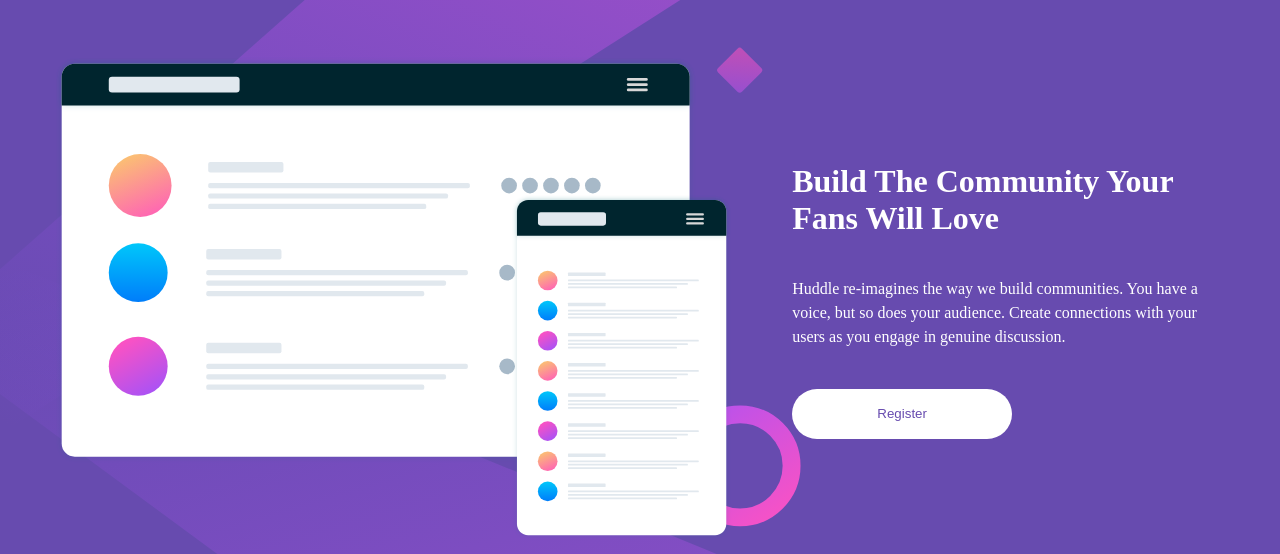
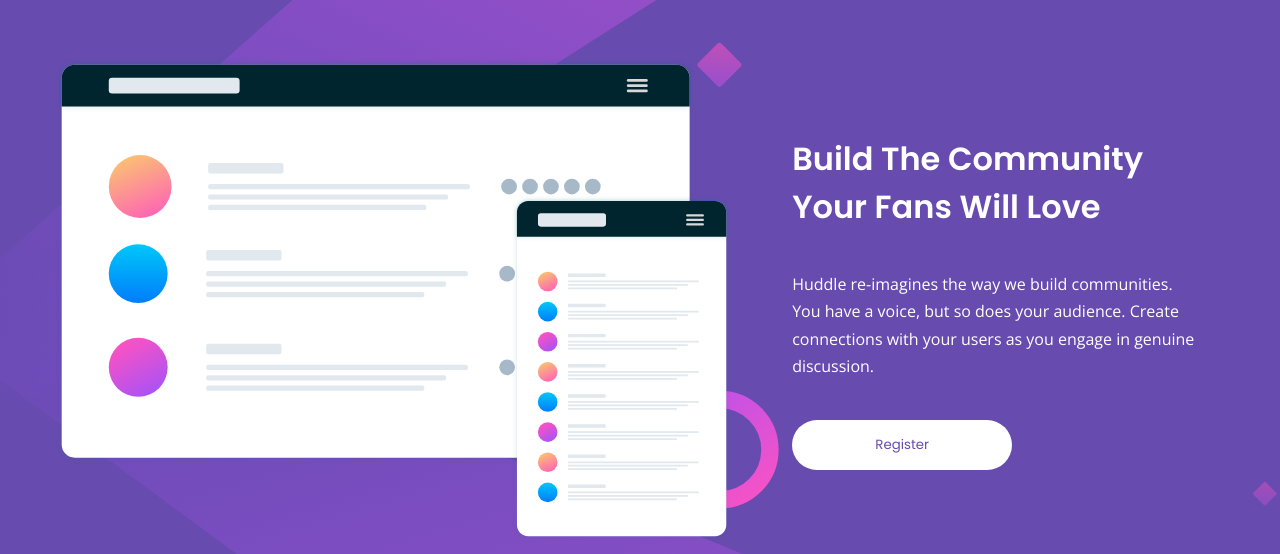
Before and after one commit to n3matt/huddle-landing-page, a plain HTML site: page index.html in a window 1280 px wide. Shown: the part 126-680 px from the top of the page. Drawn offline with nearby package versions, Linux system fonts and the light colour scheme.

Commit message:
'--.-..'

```diff
--- a/style.css
+++ b/style.css
@@ -1,3 +1,5 @@
+@import url('https://fonts.googleapis.com/css2?family=Open+Sans&family=Poppins:wght@400;600&display=swap');
+
 :root {
     --Violet: hsl(257, 40%, 49%);
     --Magenta: hsl(300, 69%, 71%);
@@ -19,13 +21,15 @@
     background-color: var(--Violet);
     color: #fff;
     padding: 55px;
+    padding-bottom: 30px;
     gap: 75px;
+    font-family: 'Open Sans', sans-serif;
 }
 
 
-@media (max-width:768px) {
+@media (max-width: 767px) {
     body {
-        padding: 50px 25px;
+        padding: 25px;
     }
 }
 
@@ -64,8 +68,12 @@
     flex-basis: 40%;
 }
 
+main .info h1 {
+    font-family: 'Poppins', sans-serif;
+}
+
 main .info p {
-    line-height: 1.5;
+    line-height: 1.7;
 }
 
 main .info button {
@@ -78,6 +86,7 @@
     color: var(--Violet);
     font-weight: 500;
     transition: .5s linear;
+    font-family: 'Poppins', sans-serif;
 }
 
 main .info button:hover {
```
